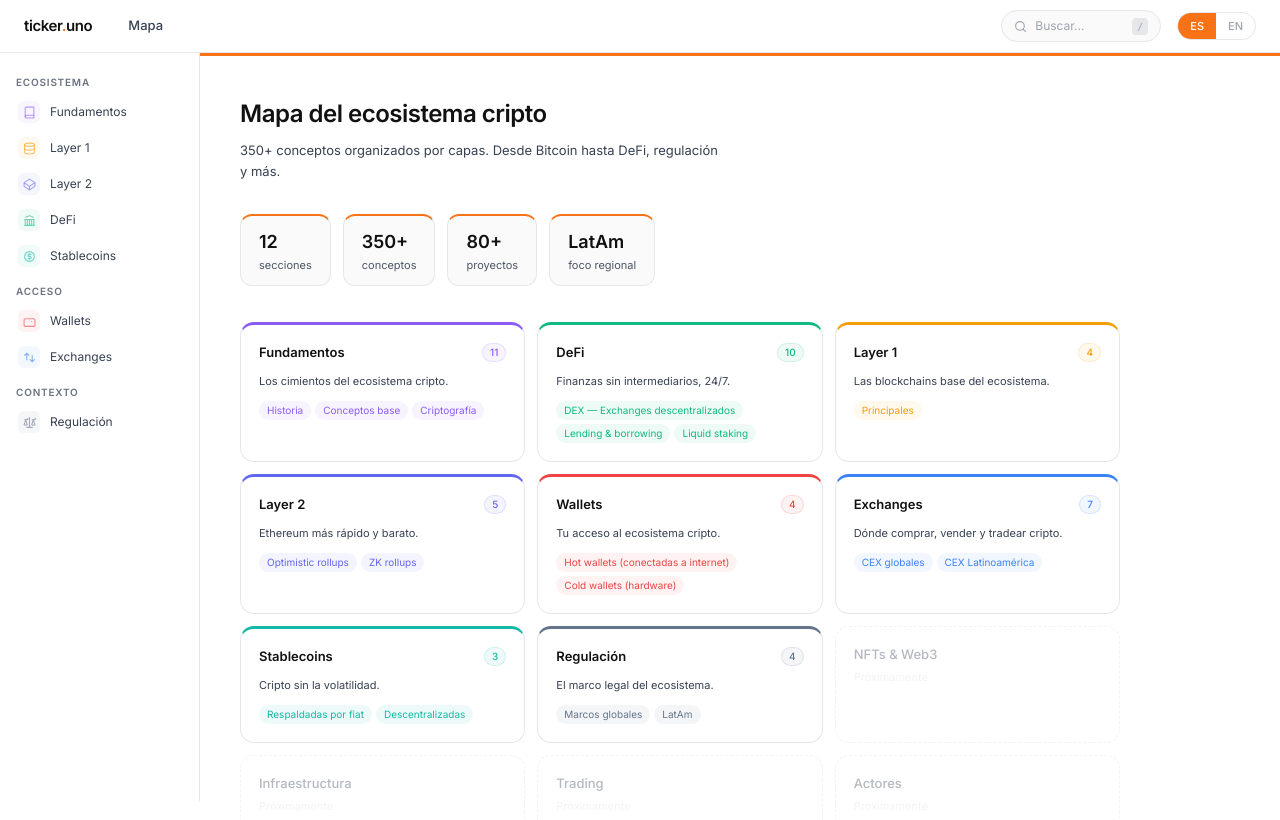
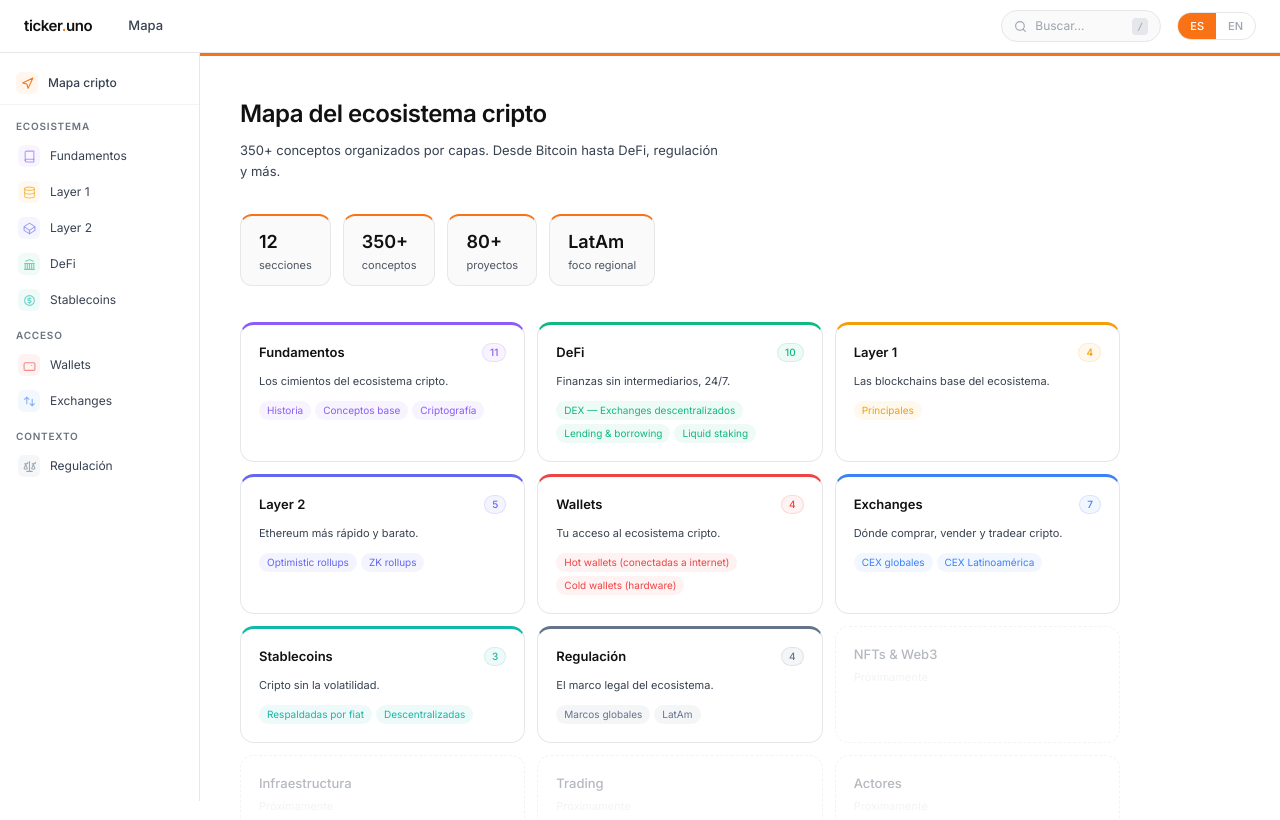
Before and after one commit to Luistoronto/ticker.uno, a Next.js app: page /mapa in a window 1280 px wide. Shown: the top 820 px of the page. Built offline with nearby package versions, Linux system fonts and the light colour scheme.

Commit message:
Update Sidebar.jsx

```diff
--- a/src/components/Sidebar.jsx
+++ b/src/components/Sidebar.jsx
@@ -37,6 +37,29 @@ export default function Sidebar({ lang }) {
       overflowY: "auto",
     }}>
       <div style={{ padding: "12px 0" }}>
+
+        {/* Link principal Mapa */}
+        <Link href="/mapa" style={{ textDecoration: "none" }}>
+          <div style={{
+            display: "flex", alignItems: "center", gap: "10px",
+            padding: "7px 16px 10px",
+            fontSize: "12px",
+            color: "#374151",
+            fontWeight: "500",
+            borderBottom: "1px solid #f3f4f6",
+            marginBottom: "4px",
+          }}>
+            <span style={{
+              width: "22px", height: "22px", borderRadius: "6px",
+              display: "flex", alignItems: "center", justifyContent: "center",
+              flexShrink: 0, background: "#fff7ed", color: "#f97316",
+            }}>
+              <svg width="13" height="13" viewBox="0 0 24 24" fill="none" stroke="currentColor" strokeWidth="2" strokeLinecap="round" strokeLinejoin="round" aria-hidden="true"><polygon points="3 11 22 2 13 21 11 13 3 11"/></svg>
+            </span>
+            {lang === "es" ? "Mapa cripto" : "Crypto map"}
+          </div>
+        </Link>
+
         {groups.map((group) => (
           <div key={group.label.es}>
 
```
